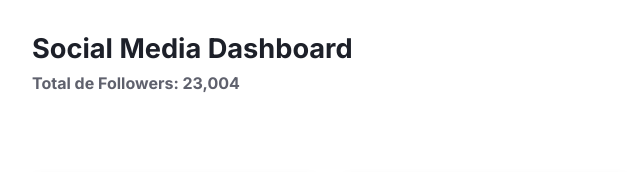
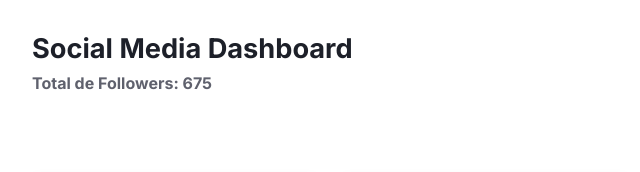
Before and after one commit to DianaCarrillo/dark-mode-demo, a plain HTML site: page index.html in a window 1280 px wide. Shown: the top 172 px of the page, 0-640 px from the left. Drawn offline with Linux system fonts and the light colour scheme.

Commit message:
FIX(): total number and typo

```diff
--- a/index.html
+++ b/index.html
@@ -14,7 +14,7 @@
                 <div class="header-grid">
                     <div>
                             <h1>Social Media Dashboard</h1>
-                            <p class="header-total"> Total de Followers: 23,004</p>
+                            <p class="header-total"> Total de Followers: 675</p>
                     </div>
                     <div class="dark-mode">
                         <p class="dark-mode-title">Dark Mode</p>
@@ -92,7 +92,7 @@
     </section>
     <section class="overview">
         <div class="wrapper">
-                <h2>Overview- Today</h2>
+                <h2>Overview - Today</h2>
     <div class="grid">
             <div class="card-small">
                     <p class="card-small-view">Page Views</p>
```
